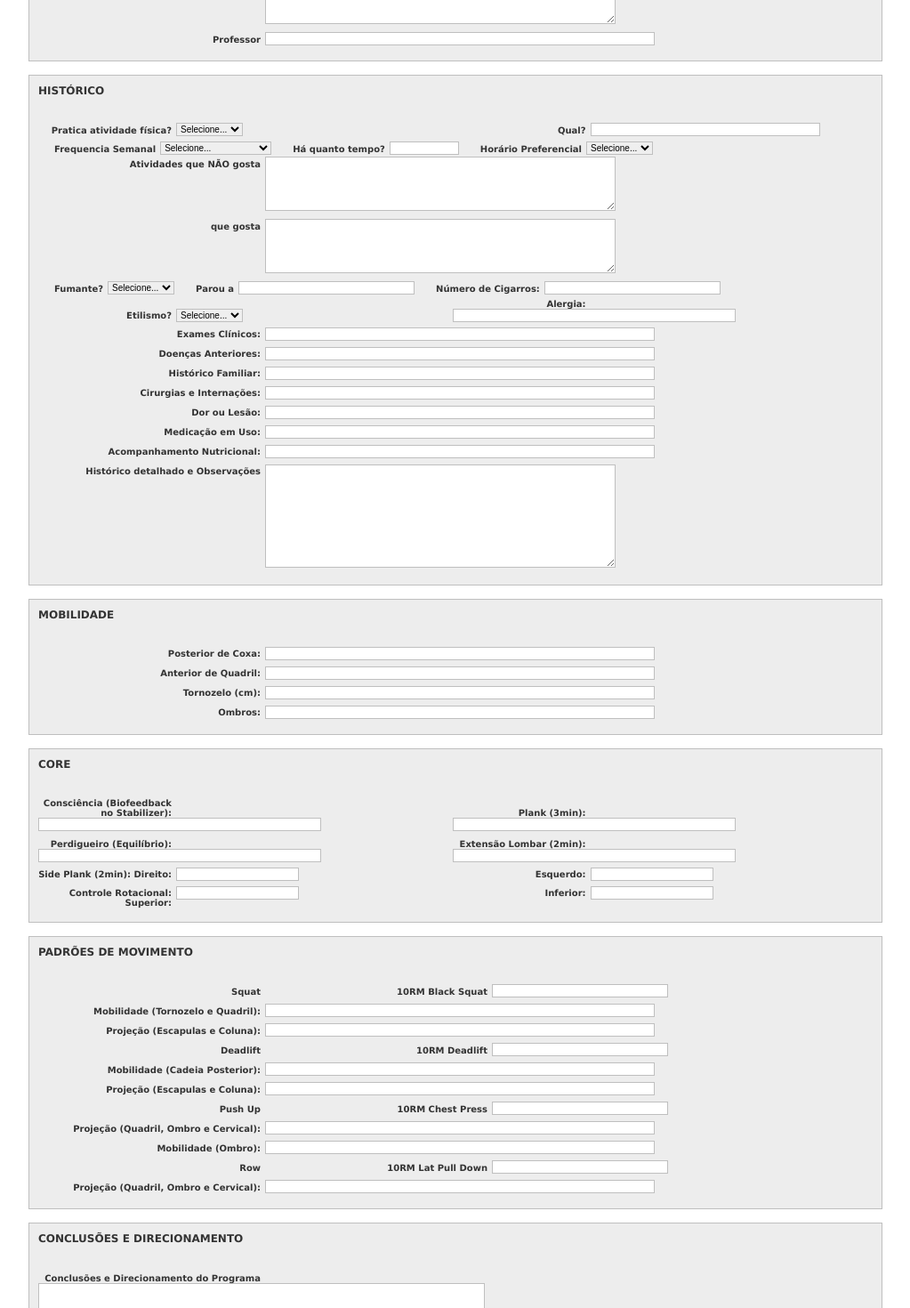
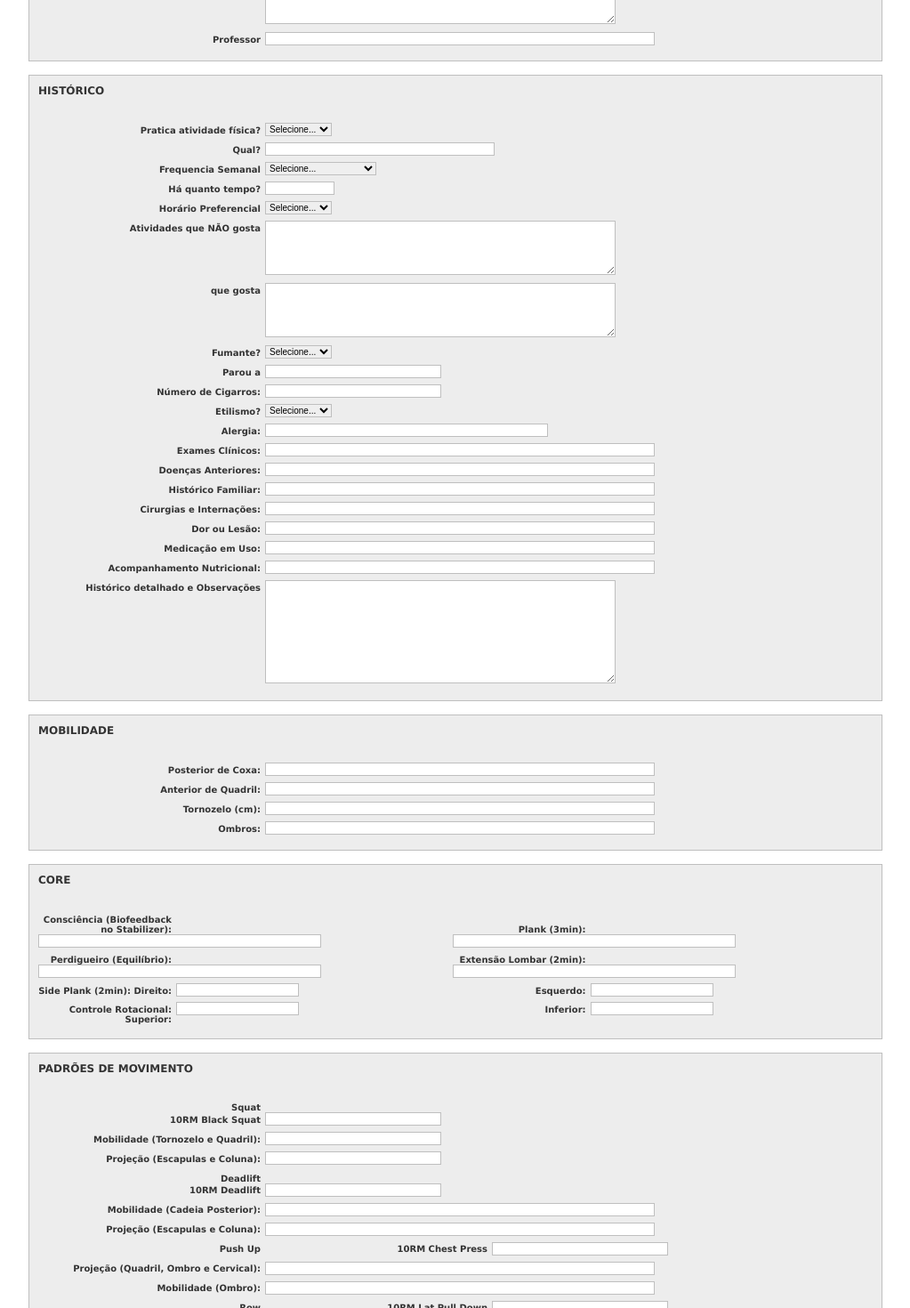
Before and after one commit to jessicaRRSantos/reactJs, a React (Create React App) app in the folder minha-primeira-app/: page /cadastro in a window 1280 px wide. Shown: the part 440-1910 px from the top of the page at 89% size, without its empty margins (128-1151 px from the left). Built offline with nearby package versions, Linux system fonts and the light colour scheme.

Commit message:
ajuste form Historico

```diff
--- a/minha-primeira-app/src/components/Formulario/formularioHistorico.js
+++ b/minha-primeira-app/src/components/Formulario/formularioHistorico.js
@@ -7,7 +7,7 @@ const FormularioHistorico = () => {
                 <div className="FormTitle">HIST&Oacute;RICO</div>
             </div>
             <br />
-            <div className="col-2">
+            <div className="col-4">
                 <div>
                     <label htmlFor="praticaAtividade">Pratica atividade f&iacute;sica?</label>
                     <select name="selectAtividade">
@@ -16,12 +16,14 @@ const FormularioHistorico = () => {
                         <option value="N">N&Atilde;O</option>
                     </select>
                 </div>
+
                 <div>
                     <label htmlFor="qualAitivade">Qual?</label>
                     <input id="qualAitivade" type="text" size="40" name="qualAitivade" />
                 </div>
             </div>
-            <div className="col-3">
+
+            <div className="col-4">
                 <div>
                     <label htmlFor="frequenciaSemanal">Frequencia Semanal</label>
                     <select name="selectFrequenciaSemanal">
@@ -57,7 +59,7 @@ const FormularioHistorico = () => {
                 <label htmlFor="atividadesQueGosta">que gosta</label>
                 <textarea id="atividadesQueGosta" name="atividadesQueGosta" rows="5" cols="62" />
             </div>
-            <div className="col-3">
+            <div className="col-4">
                 <div>
                     <label htmlFor="fumante">Fumante?</label>
                     <select name="selectFumante">
@@ -75,7 +77,7 @@ const FormularioHistorico = () => {
                     <input id="numeroCigarros" type="text" size="30" name="numeroCigarros" />
                 </div>
             </div>
-            <div className="col-2">
+            <div className="col-4">
                 <div>
                     <label htmlFor="etilismo">Etilismo?</label>
                     <select name="selectEtilismo">
--- a/minha-primeira-app/src/components/Formulario/formularioPadroesMovimento.js
+++ b/minha-primeira-app/src/components/Formulario/formularioPadroesMovimento.js
@@ -9,19 +9,23 @@ const FormularioPadroesMovimento = () => {
             <br />
             <div>
                 <label>Squat</label>
+            </div>
+            <div>
                 <label htmlFor="blackSquat">10RM Black Squat</label>
                 <input id="blackSquat" type="text" size="30" maxLength="30" name="blackSquat"/>
             </div>
             <div>
                 <label htmlFor="mobilidadeTornozeloQuadril">Mobilidade (Tornozelo e Quadril):</label>
-                <input id="mobilidadeTornozeloQuadril" type="text" size="70" maxLength="100" name="mobilidadeTornozeloQuadril"/>
+                <input id="mobilidadeTornozeloQuadril" type="text" size="30" maxLength="100" name="mobilidadeTornozeloQuadril"/>
             </div>
             <div>
                 <label htmlFor="projecaoEscapulasColunaSquat">Proje&ccedil;&atilde;o (Escapulas e Coluna):</label>
-                <input id="projecaoEscapulasColunaSquat" type="text" size="70" maxLength="100" name="projecaoEscapulasColunaSquat"/>
+                <input id="projecaoEscapulasColunaSquat" type="text" size="30" maxLength="100" name="projecaoEscapulasColunaSquat"/>
             </div>
             <div>
                 <label>Deadlift</label>
+            </div>
+            <div>
                 <label htmlFor="deadlift">10RM Deadlift</label>
                 <input id="deadlift" type="text" size="30" maxLength="30" name="deadlift"/>
             </div>
```
Lines whose indentation alone changed are shown as unchanged.
